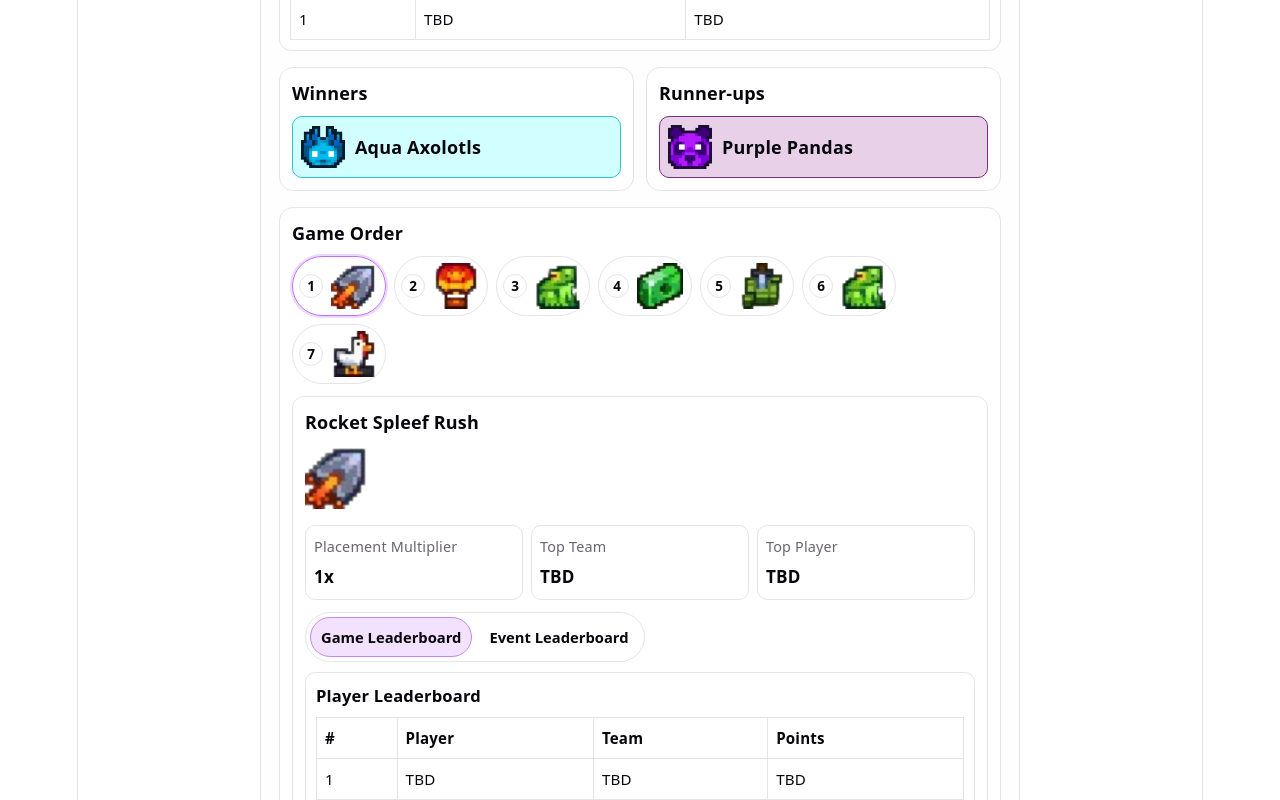
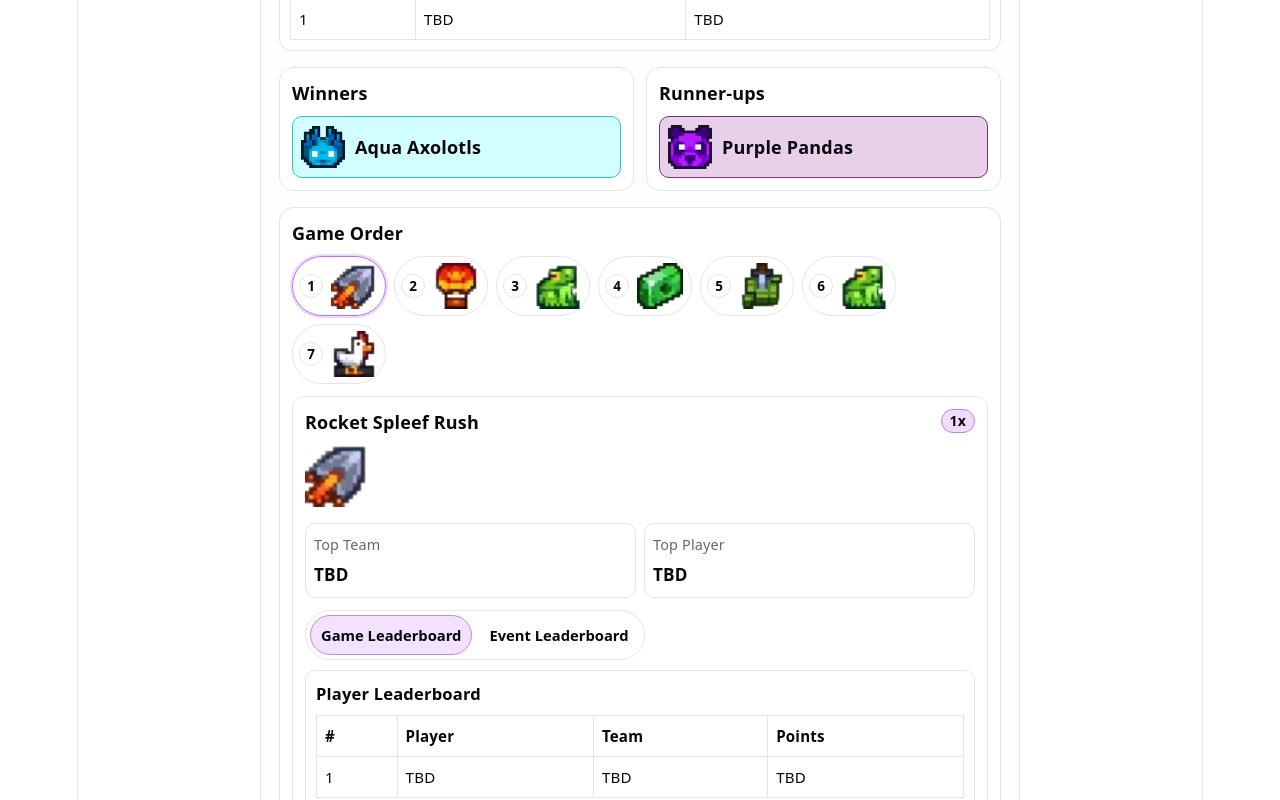
Before and after one commit to Smarsian/TCC-Live-Scoring, a React (Vite) app in the folder tcc-scores/: page / in a window 1280 px wide. Shown: the part 471-1271 px from the top of the page. Built offline with nearby package versions, Linux system fonts and the light colour scheme.

Commit message:
chore: deploy update

```diff
--- a/tcc-scores/src/App.css
+++ b/tcc-scores/src/App.css
@@ -287,6 +287,30 @@
   font-size: 1rem;
 }
 
+.game-stats-header {
+  display: flex;
+  align-items: flex-start;
+  justify-content: space-between;
+  gap: 10px;
+  margin-bottom: 8px;
+}
+
+.game-stats-header h4 {
+  margin: 0;
+}
+
+.multiplier-badge {
+  border: 1px solid color-mix(in srgb, var(--accent) 60%, var(--border));
+  border-radius: 999px;
+  padding: 3px 8px;
+  background: color-mix(in srgb, var(--accent) 18%, var(--bg));
+  color: var(--text-h);
+  font-size: 0.78rem;
+  font-weight: 700;
+  line-height: 1.1;
+  white-space: nowrap;
+}
+
 .game-stats-logo {
   width: 64px;
   height: 64px;
--- a/tcc-scores/src/App.jsx
+++ b/tcc-scores/src/App.jsx
@@ -583,16 +583,14 @@ function App() {
   const topTeamVisual = getTeamVisual(selectedGameTopTeam)
   const topPlayerTeamVisual = getTeamVisual(selectedGameTopPlayerTeam)
 
+  const placementMultiplier = formatMultiplier(
+    selectedGameStatsObject.multiplier ??
+      selectedGameStatsObject['placement-multiplier'] ??
+      eventLevelMultiplier ??
+      inferredMultiplier,
+  )
+
   const statRows = [
-    {
-      label: 'Placement Multiplier',
-      value: formatMultiplier(
-        selectedGameStatsObject.multiplier ??
-          selectedGameStatsObject['placement-multiplier'] ??
-          eventLevelMultiplier ??
-          inferredMultiplier,
-      ),
-    },
     {
       label: 'Top Team',
       value: selectedGameTopTeam,
@@ -802,7 +800,14 @@ function App() {
             )}
 
             <article className="game-stats-card" aria-live="polite">
-              <h4>{selectedGame.name || 'Game stats'}</h4>
+              <div className="game-stats-header">
+                <h4>{selectedGame.name || 'Game stats'}</h4>
+                {selectedGame.name ? (
+                  <span className="multiplier-badge">
+                    {placementMultiplier ?? 'TBD'}
+                  </span>
+                ) : null}
+              </div>
               {selectedGame.logoUrl ? (
                 <img className="game-stats-logo" src={selectedGame.logoUrl} alt={`${selectedGame.name} logo`} />
               ) : null}
```
